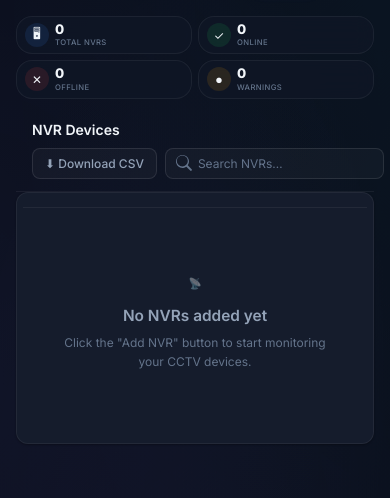
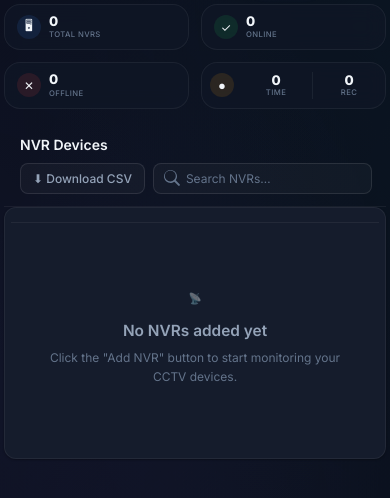
Before and after one commit to gilkh/camsprog, a FastAPI app: page / in a window 390 px wide. Shown: the part 34-532 px from the top of the page. Run offline with FastAPI, Linux system fonts and the light colour scheme; data that the repository does not hold is empty.

Commit message:
feat: add premium dark dashboard theme and index template to webapp

```diff
--- a/cctv web/cams-webapp/static/styles.css
+++ b/cctv web/cams-webapp/static/styles.css
@@ -369,6 +369,74 @@ main {
   border-color: var(--accent-primary);
   background: var(--bg-hover);
   box-shadow: var(--shadow-glow);
+}
+
+/* Split Card Styling */
+.stat-card.split-card {
+  display: flex;
+  align-items: center;
+  overflow: hidden;
+  padding: 0 0 0 20px !important; /* Vertical padding moved to halves */
+}
+
+@media (max-width: 480px) {
+  .stat-card.split-card {
+    padding: 0 0 0 8px !important;
+    gap: 6px !important;
+  }
+}
+
+.stat-card.split-card .stat-icon {
+  flex-shrink: 0;
+}
+
+.split-container {
+  display: flex;
+  flex: 1;
+  height: 100%;
+  align-self: stretch;
+}
+
+.split-half {
+  flex: 1;
+  display: flex;
+  flex-direction: column;
+  justify-content: center;
+  align-items: center;
+  padding: 18px 4px; /* Vertical padding here for full-height background */
+  transition: all var(--transition-fast);
+  cursor: pointer;
+  user-select: none;
+}
+
+@media (max-width: 480px) {
+  .split-half {
+    padding: 10px 4px;
+  }
+}
+
+.split-half:hover {
+  background: var(--bg-hover);
+}
+
+.split-divider {
+  width: 1px;
+  background: var(--border-subtle);
+  height: 60%;
+  align-self: center;
+}
+
+.split-half.active {
+  background: var(--accent-amber-soft);
+}
+
+.split-half.active .stat-value {
+  color: var(--accent-amber);
+}
+
+.split-half.active .stat-label {
+  color: var(--accent-amber);
+  opacity: 0.8;
 }
 
 .stat-card.active[data-filter="Online"] {
@@ -842,11 +910,12 @@ a.ip-link:focus-visible {
 }
 
 .nvr-time-shifted {
-  text-decoration-line: underline;
-  text-decoration-style: solid;
-  text-decoration-color: var(--accent-red);
-  text-decoration-thickness: 2px;
-  text-underline-offset: 3px;
+  border-bottom: 2px solid var(--accent-red);
+  display: inline-block;
+  line-height: 1.2;
+  white-space: nowrap;
+  vertical-align: bottom;
+  width: fit-content;
 }
 
 /* ─── NVR Name cell ─── */
@@ -949,8 +1018,8 @@ a.ip-link:focus-visible {
 
 /* ─── Responsive & Mobile Optimization ─── */
 @media (max-width: 1024px) {
-  main { padding: 16px; }
-  .stats-bar { grid-template-columns: repeat(2, 1fr); }
+  main { padding: 12px; }
+  .stats-bar { grid-template-columns: repeat(2, 1fr); gap: 12px; }
 }
 
 @media (max-width: 768px) {
@@ -1099,7 +1168,7 @@ a.ip-link:focus-visible {
     opacity: 0.8;
   }
 
-  td span:not(.channel-pill), td a, td div:not(.channel-list) {
+  td span:not(.channel-pill):not(.nvr-time-shifted), td a, td div:not(.channel-list) {
     font-size: 0.75rem;
     width: 100%;
     overflow: hidden;
@@ -1150,15 +1219,16 @@ a.ip-link:focus-visible {
 }
 
 @media (max-width: 480px) {
+  main { padding: 4px; }
   .stats-bar {
     grid-template-columns: repeat(2, 1fr);
-    gap: 6px;
-    margin-bottom: 10px;
+    gap: 12px;
+    margin-bottom: 15px;
   }
 
   .stat-card {
-    padding: 6px 8px;
-    gap: 6px;
+    padding: 10px 12px;
+    gap: 8px;
   }
 
   .stat-icon {
--- a/cctv web/cams-webapp/templates/index.html
+++ b/cctv web/cams-webapp/templates/index.html
@@ -47,11 +47,18 @@
           <span class="stat-label">Offline</span>
         </div>
       </div>
-      <div class="stat-card clickable" data-filter="Warning">
+      <div class="stat-card split-card">
         <div class="stat-icon recording">⏺</div>
-        <div class="stat-info">
-          <span class="stat-value" id="stat-warnings">—</span>
-          <span class="stat-label">Warnings</span>
+        <div class="split-container">
+          <div class="split-half clickable" data-filter="TimeWarning">
+            <span class="stat-value" id="stat-time-warnings">—</span>
+            <span class="stat-label">Time</span>
+          </div>
+          <div class="split-divider"></div>
+          <div class="split-half clickable" data-filter="Warning">
+            <span class="stat-value" id="stat-warnings">—</span>
+            <span class="stat-label">Rec</span>
+          </div>
         </div>
       </div>
     </div>
@@ -323,7 +330,7 @@
     function isNvrTimeShifted(value) {
       const parsedMs = parseNvrTimeForSort(value);
       if (parsedMs === null) return false;
-      return Math.abs(Date.now() - parsedMs) > (5 * 60 * 1000);
+      return Math.abs(Date.now() - parsedMs) > (2 * 60 * 1000);
     }
 
     function renderNvrTimeCell(value) {
@@ -331,7 +338,7 @@
       if (!raw.trim()) return '—';
       const safeValue = escapeHtml(raw);
       if (!isNvrTimeShifted(raw)) return safeValue;
-      return `<span class="nvr-time-shifted" title="NVR time differs by more than 5 minutes">${safeValue}</span>`;
+      return `<span class="nvr-time-shifted" title="NVR time differs by more than 2 minutes">${safeValue}</span>`;
     }
 
     function updateStats(nvrs) {
@@ -339,17 +346,24 @@
       const online = nvrs.filter(n => n.status === 'Online').length;
       const offline = total - online;
       let warnings = 0;
+      let timeWarnings = 0;
       for (const nvr of nvrs) {
+        // Camera/Recording warnings
         const expected = parseNumeric(nvr.recording_expected);
         const rec = parseNumeric(nvr.recording_count);
         if (expected !== null && rec !== null && !Number.isNaN(expected) && !Number.isNaN(rec) && rec < expected) {
           warnings++;
+        }
+        // Time warnings
+        if (isNvrTimeShifted(nvr.nvr_time)) {
+          timeWarnings++;
         }
       }
       document.getElementById('stat-total').textContent = total;
       document.getElementById('stat-online').textContent = online;
       document.getElementById('stat-offline').textContent = offline;
       document.getElementById('stat-warnings').textContent = warnings;
+      document.getElementById('stat-time-warnings').textContent = timeWarnings;
     }
 
     function filterNvrs(nvrs) {
@@ -375,6 +389,8 @@
             const rec = parseNumeric(n.recording_count);
             return expected !== null && rec !== null && rec < expected;
           });
+        } else if (activeStatusFilter === 'TimeWarning') {
+          filtered = filtered.filter(n => isNvrTimeShifted(n.nvr_time));
         } else {
           filtered = filtered.filter(n => n.status === activeStatusFilter);
         }
@@ -523,17 +539,18 @@
 
     document.getElementById('refresh').addEventListener('click', refreshData);
 
-    // Stats Cards Filtering
-    document.querySelectorAll('.stat-card.clickable').forEach(card => {
-      card.addEventListener('click', () => {
-        const filter = card.dataset.filter;
+    // Stats Cards Filtering (including split zones)
+    document.querySelectorAll('.clickable[data-filter]').forEach(el => {
+      el.addEventListener('click', (e) => {
+        e.stopPropagation(); // Prevent bubble to parent stat-card if any
+        const filter = el.dataset.filter;
         if (activeStatusFilter === filter) {
           activeStatusFilter = null;
-          card.classList.remove('active');
+          el.classList.remove('active');
         } else {
-          document.querySelectorAll('.stat-card.clickable').forEach(c => c.classList.remove('active'));
+          document.querySelectorAll('.clickable[data-filter]').forEach(c => c.classList.remove('active'));
           activeStatusFilter = filter;
-          card.classList.add('active');
+          el.classList.add('active');
         }
         renderTable(lastNvrs);
       });
```
